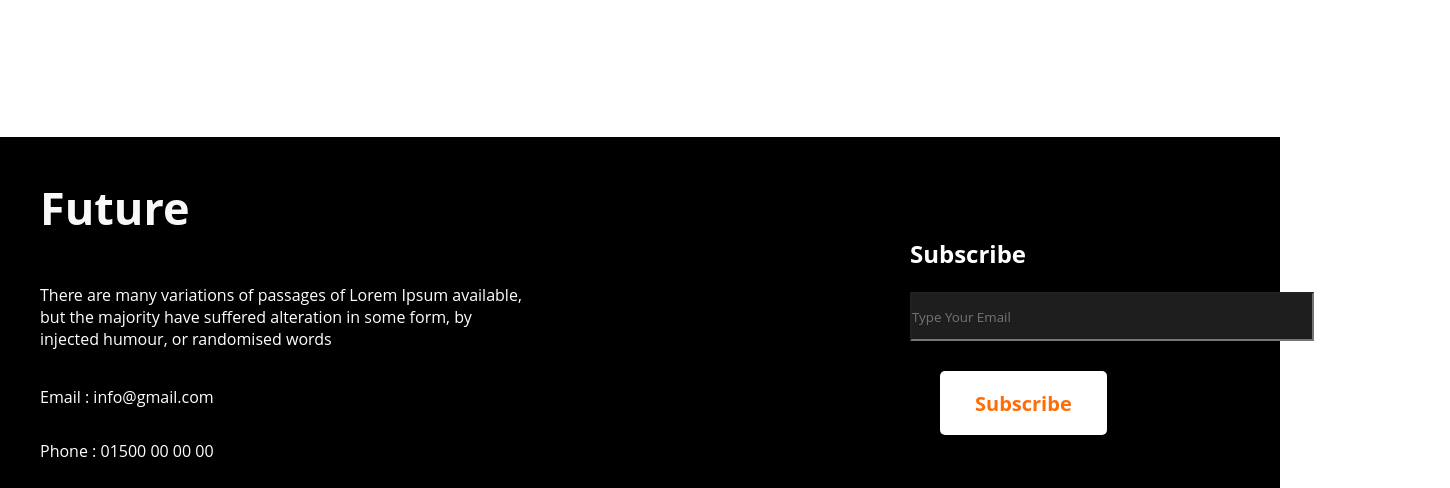
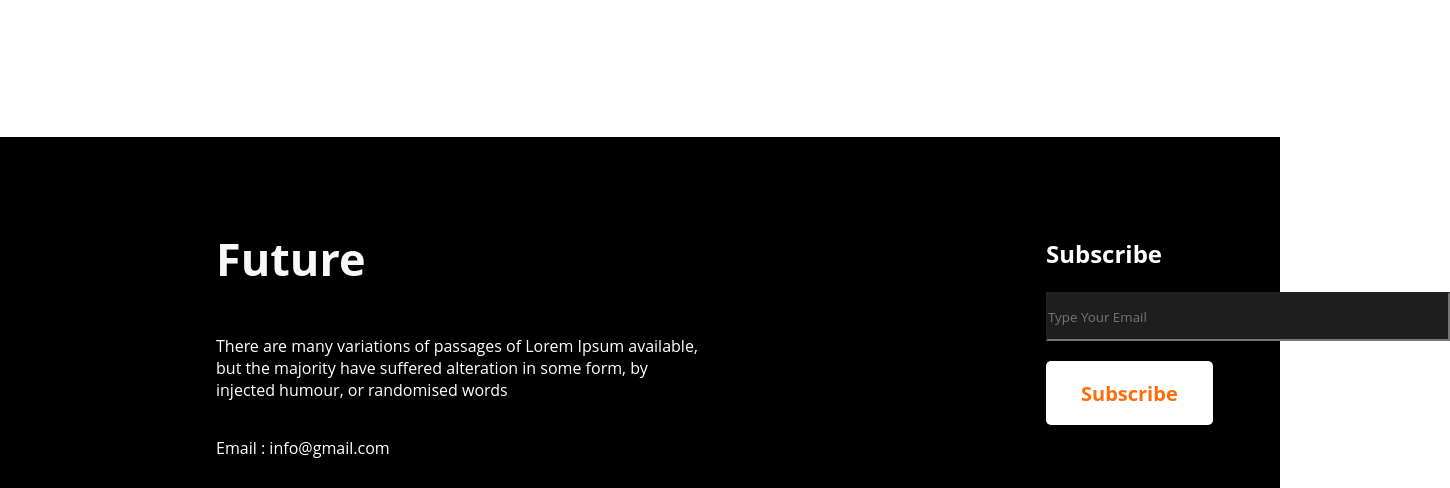
Before and after one commit to webdevmahabub/Happy-New-year, a plain HTML site: page index.html in a window 1280 px wide. Shown: the part 2644-3132 px from the top of the page, 1450 px wide, since content can reach past the window. Drawn offline with Linux system fonts and the light colour scheme.

Commit message:
footer issue fixed

```diff
--- a/index.html
+++ b/index.html
@@ -145,7 +145,7 @@
                 <br>
                 <input type="email" name="email" placeholder="Type Your Email" >
                 <br>
-                <button class="btn-orange" >Subscribe</button>
+                <button class="btn-orange2" >Subscribe</button>
             </div>
 
 
--- a/styles/style.css
+++ b/styles/style.css
@@ -189,5 +189,17 @@ input{
   background: #1E1E1E;
 }
 .content{
-  margin: 40px;
+  margin-left: 216px;
+  margin-top: 91px;
 }
+.btn-orange2{
+  color: #fd6e0a;
+  font-weight: 700;
+  font-size: 20px;
+  border: 0;
+  padding: 18px 35px;
+  height: 64px;
+  border-radius: 5px;
+  background: #ffffff;
+  margin-top: 20px;
+}
```
